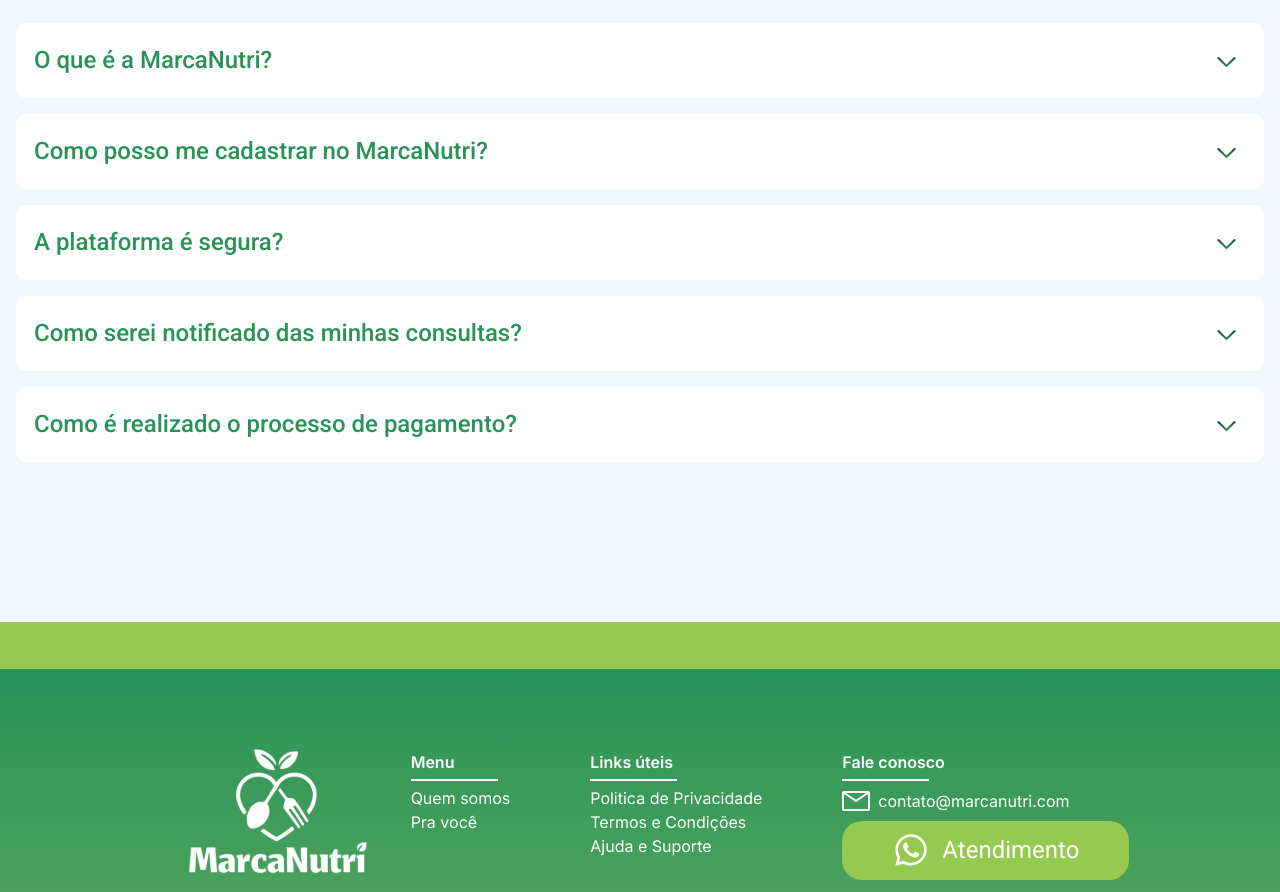
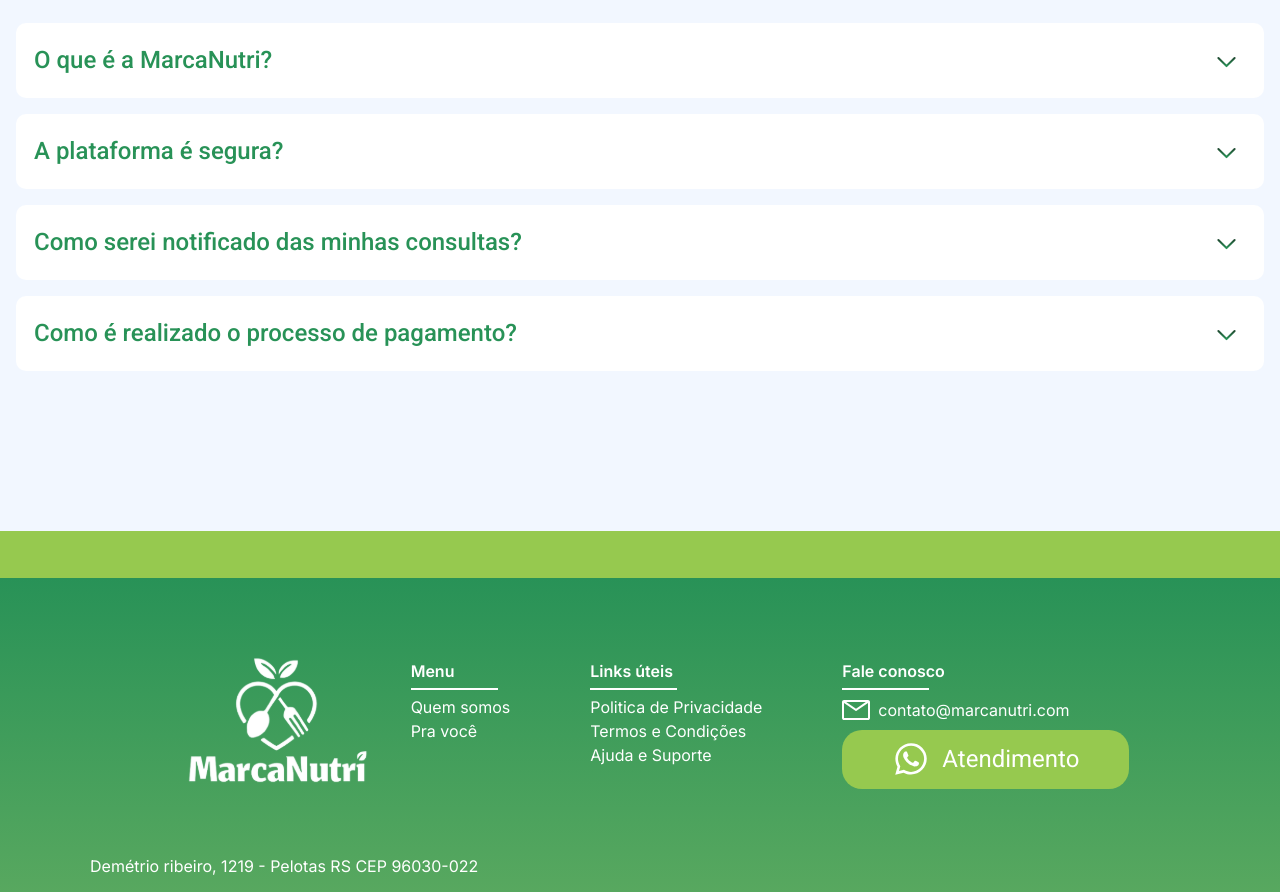
Before and after one commit to MarcaNutri/PromotionLanding, a Next.js app: page /home/howItWorks in a window 1280 px wide. Shown: the part 2600-3492 px from the top of the page. Built offline with nearby package versions, Linux system fonts and the light colour scheme; a web font is replaced by a local one.

Commit message:
adicionado perguintas

```diff
--- a/src/app/home/howItWorks/page.tsx
+++ b/src/app/home/howItWorks/page.tsx
@@ -95,23 +95,19 @@ const Partner = () => {
           contents={[
             {
               title:'O que é a MarcaNutri?',
-              content:'Lorem ipsum dolor sit amet, consectetur adipisicing elit, sed do eiusmod tempor incididunt ut labore et dolore magna aliqua. Ut enim ad minim veniam, quis nostrud exercitation ullamco laboris nisi ut aliquip ex ea commodo consequat.'
-            },
-            {
-              title:'Como posso me cadastrar no MarcaNutri?',
-              content:'Lorem ipsum dolor sit amet, consectetur adipisicing elit, sed do eiusmod tempor incididunt ut labore et dolore magna aliqua. Ut enim ad minim veniam, quis nostrud exercitation ullamco laboris nisi ut aliquip ex ea commodo consequat.'
+              content:'MarcaNutri é uma plataforma conveniente e confiável que oferece acesso a uma variedade de nutricionistas qualificados. Com a MarcaNutri, os pacientes podem facilmente encontrar e agendar consultas com nutricionistas próximos à sua localização, além de acessar informações úteis sobre nutrição e saúde. Nossa plataforma proporciona praticidade ao permitir que os pacientes marquem consultas de forma rápida e fácil, garantindo assim um cuidado eficaz e personalizado para suas necessidades nutricionais.'
             },
             {
               title:'A plataforma é segura?',
-              content:'Lorem ipsum dolor sit amet, consectetur adipisicing elit, sed do eiusmod tempor incididunt ut labore et dolore magna aliqua. Ut enim ad minim veniam, quis nostrud exercitation ullamco laboris nisi ut aliquip ex ea commodo consequat.'
+              content:'A segurança da plataforma é uma prioridade absoluta. Utilizamos medidas de segurança robustas para proteger todas as informações dos pacientes, garantindo total confidencialidade e privacidade. '
             },
             {
               title:'Como serei notificado das minhas consultas?',
-              content:'Lorem ipsum dolor sit amet, consectetur adipisicing elit, sed do eiusmod tempor incididunt ut labore et dolore magna aliqua. Ut enim ad minim veniam, quis nostrud exercitation ullamco laboris nisi ut aliquip ex ea commodo consequat.'
+              content:'Após agendar uma consulta em nossa plataforma, você receberá uma confirmação por e-mail. Além disso, quando a consulta estiver próxima, enviaremos um aviso através do WhatsApp para garantir que você esteja totalmente informado e preparado para a sua consulta.'
             },
             {
               title:'Como é realizado o processo de pagamento?',
-              content:'Lorem ipsum dolor sit amet, consectetur adipisicing elit, sed do eiusmod tempor incididunt ut labore et dolore magna aliqua. Ut enim ad minim veniam, quis nostrud exercitation ullamco laboris nisi ut aliquip ex ea commodo consequat.'
+              content:'O processo de pagamento é flexível e pode ser realizado de duas maneiras diferentes. Primeiramente, a pessoa pode optar por efetuar o pagamento diretamente para nós, utilizando métodos como Pix ou transferência bancária. Alternativamente, também oferecemos a opção para que o pagamento seja feito diretamente para o nutricionista no momento da consulta, aceitando cartão de crédito ou pagamento em dinheiro, conforme a preferência do paciente e a disponibilidade do profissional.'
             }
           ]}
         />
--- a/src/app/home/partner/page.tsx
+++ b/src/app/home/partner/page.tsx
@@ -366,23 +366,23 @@ const Partner = () => {
           contents={[
             {
               title:'A plataforma é segura?',
-              content:'Lorem ipsum dolor sit amet, consectetur adipisicing elit, sed do eiusmod tempor incididunt ut labore et dolore magna aliqua. Ut enim ad minim veniam, quis nostrud exercitation ullamco laboris nisi ut aliquip ex ea commodo consequat.'
+              content:'Sim, a segurança da nossa plataforma é uma prioridade absoluta. Todos os seus dados são tratados com total confidencialidade. Além disso, nossa plataforma segue todas as regulamentações e normas necessárias para garantir a segurança e qualidade do serviço prestado na área de nutrição.'
             },
             {
               title:'Recebo lembretes das consultas agendadas?',
-              content:'Lorem ipsum dolor sit amet, consectetur adipisicing elit, sed do eiusmod tempor incididunt ut labore et dolore magna aliqua. Ut enim ad minim veniam, quis nostrud exercitation ullamco laboris nisi ut aliquip ex ea commodo consequat.'
+              content:'Sim, você receberá lembretes das consultas agendadas em nossa plataforma. Nós entendemos a importância de manter os clientes informados e facilitar o acompanhamento de suas consultas.'
             },
             {
               title:'Serei avaliado por meus pacientes?',
-              content:'Lorem ipsum dolor sit amet, consectetur adipisicing elit, sed do eiusmod tempor incididunt ut labore et dolore magna aliqua. Ut enim ad minim veniam, quis nostrud exercitation ullamco laboris nisi ut aliquip ex ea commodo consequat.'
+              content:'Em nossa plataforma, oferecemos a oportunidade para que os pacientes avaliem a experiência com os nutricionistas após as consultas. Valorizamos muito o feedback dos pacientes, pois nos ajuda a garantir a qualidade do serviço prestado. As avaliações dos pacientes nos permitem entender melhor suas necessidades e experiências, além de nos ajudar a melhorar continuamente nossos serviços.'
             },
             {
               title:'O que são as taxas sobre agendamento?',
-              content:'Lorem ipsum dolor sit amet, consectetur adipisicing elit, sed do eiusmod tempor incididunt ut labore et dolore magna aliqua. Ut enim ad minim veniam, quis nostrud exercitation ullamco laboris nisi ut aliquip ex ea commodo consequat.'
+              content:'As taxas sobre agendamento referem-se a um custo de 20% sobre o valor da consulta realizada através da nossa plataforma. Essa taxa é aplicada para cobrir os custos operacionais da plataforma e garantir a qualidade contínua dos serviços oferecidos.'
             },
             {
               title:'Como eu recebo o valor da consulta?',
-              content:'Lorem ipsum dolor sit amet, consectetur adipisicing elit, sed do eiusmod tempor incididunt ut labore et dolore magna aliqua. Ut enim ad minim veniam, quis nostrud exercitation ullamco laboris nisi ut aliquip ex ea commodo consequat.'
+              content:'Após a consulta ser realizada, o valor correspondente será processado e depositado em sua conta dentro de um prazo de até duas semanas. Nosso sistema efetua os pagamentos de forma periódica, garantindo que você receba os valores pelos serviços prestados dentro desse período estabelecido.'
             }
           ]}
         />
```
